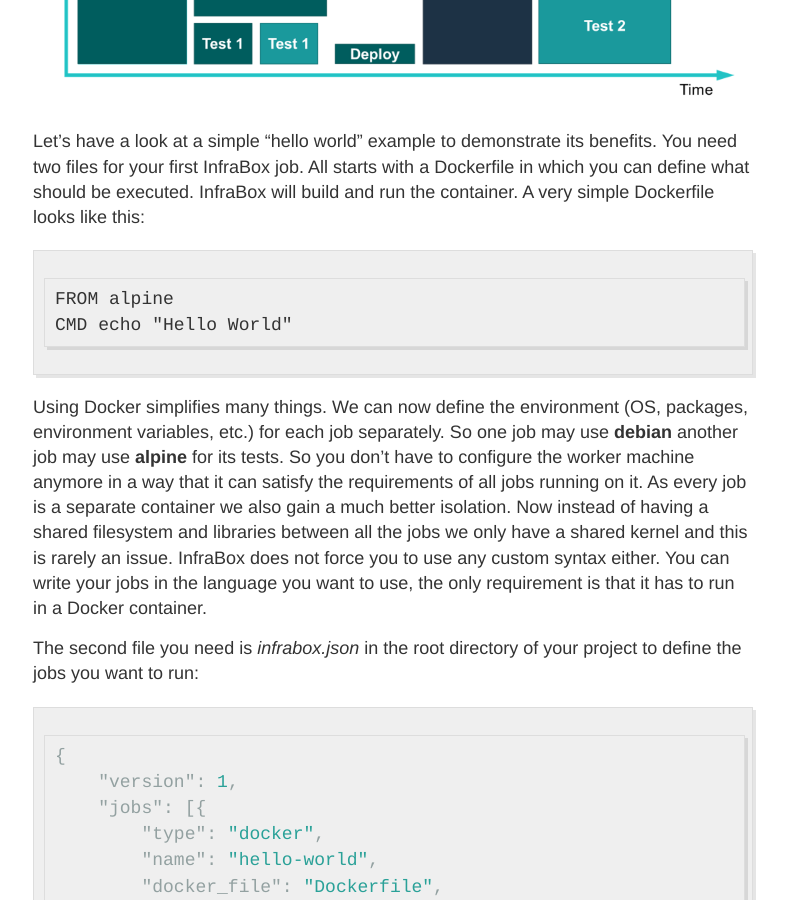
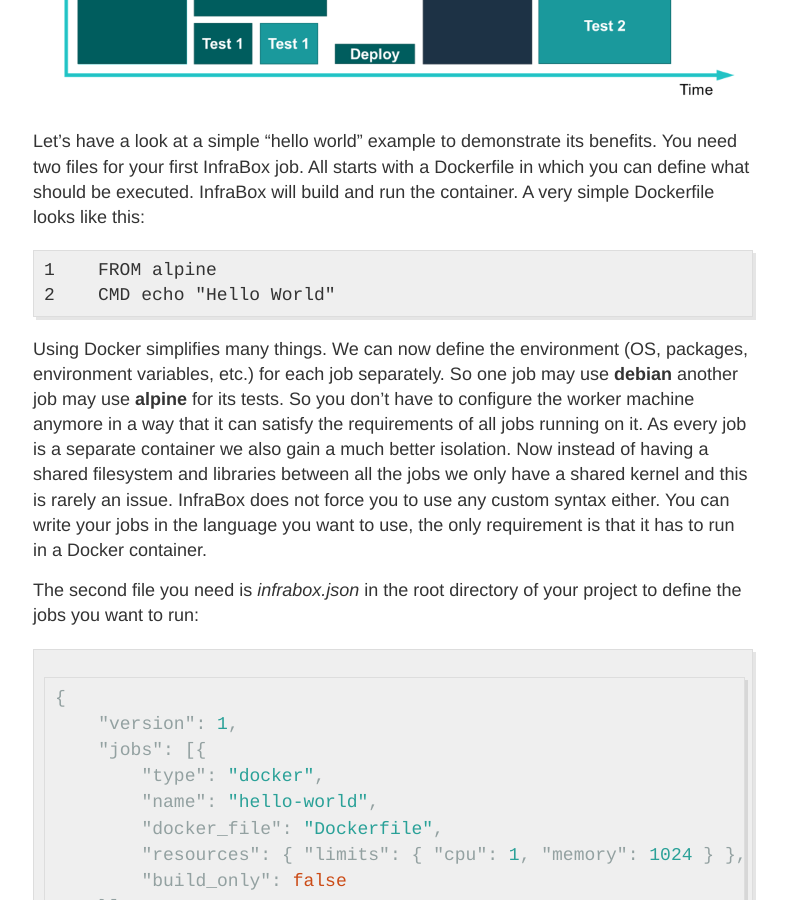
Before and after one commit to InfraBox/blog, a Jekyll site: the page built from _posts/2018-5-20-Introduction-to-InfraBox.md, in a window 1280 px wide and 900 px high, scrolled down 2172 px. Shown: the whole window, without its empty margins (247-1034 px from the left). Built offline with Jekyll 4.4.1, drawn with Linux system fonts in a browser that asks for light colours.

Commit message:
test highlight

```diff
--- a/_posts/2018-5-20-Introduction-to-InfraBox.md
+++ b/_posts/2018-5-20-Introduction-to-InfraBox.md
@@ -31,8 +31,10 @@ Now we can run multiple jobs in parallel with different resource limits and a mu
 
 Let's have a look at a simple "hello world" example to demonstrate its benefits. You need two files for your first InfraBox job. All starts with a Dockerfile in which you can define what should be executed. InfraBox will build and run the container. A very simple Dockerfile looks like this:
 
+{% highlight AnyLanguage linenos %}
     FROM alpine
     CMD echo "Hello World"
+{% endhighlight %}
 
 Using Docker simplifies many things. We can now define the environment (OS, packages, environment variables, etc.) for each job separately. So one job may use __debian__ another job may use __alpine__ for its tests. So you don't have to configure the worker machine anymore in a way that it can satisfy the requirements of all jobs running on it. As every job is a separate container we also gain a much better isolation. Now instead of having a shared filesystem and libraries between all the jobs we only have a shared kernel and this is rarely an issue. InfraBox does not force you to use any custom syntax either. You can write your jobs in the language you want to use, the only requirement is that it has to run in a Docker container.
 
```
